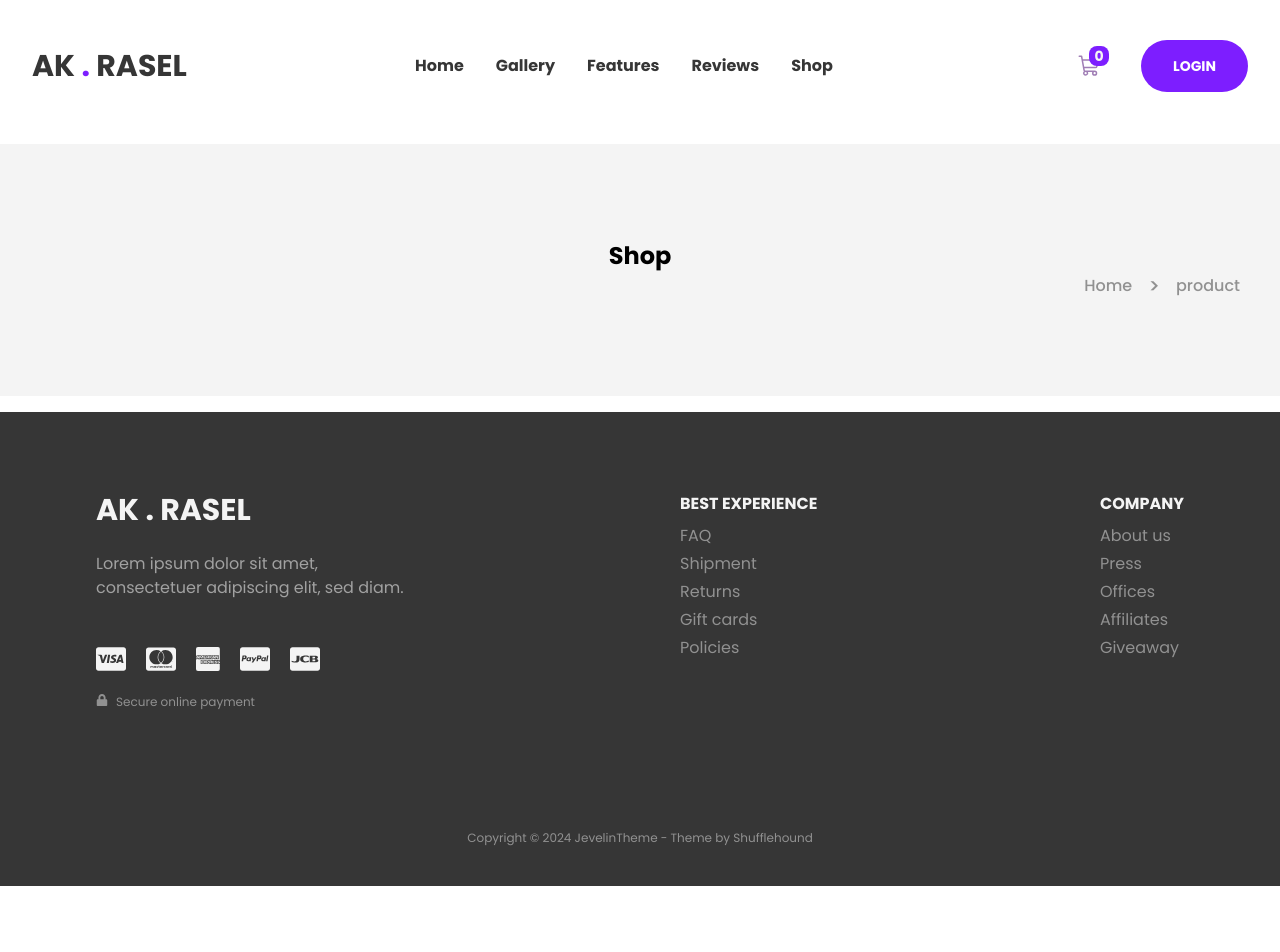
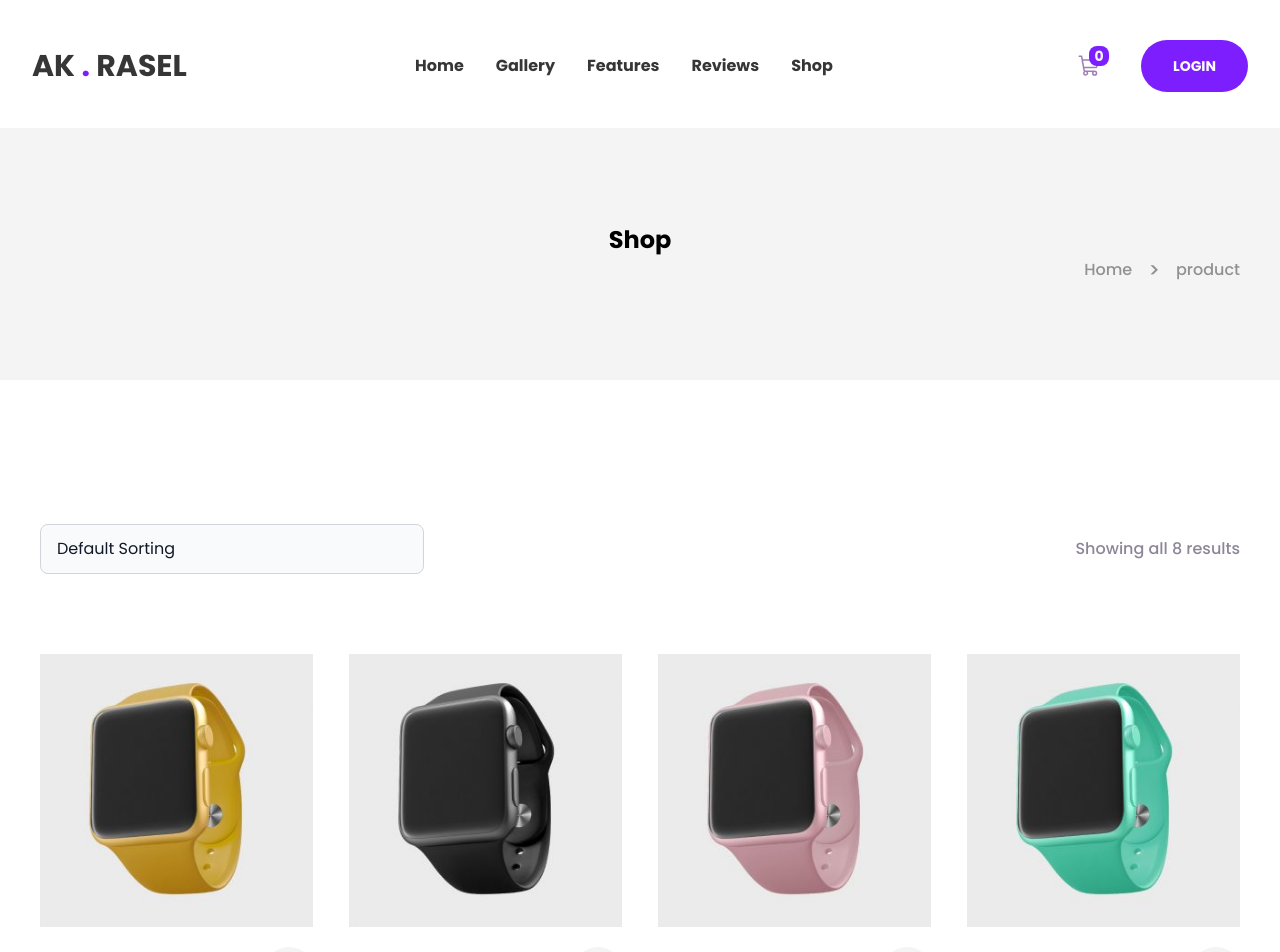
Before and after one commit to AK-Rasel/watch_sell_web, a React (Vite) app: page /shop in a window 1280 px wide. Shown: the top 952 px of the page. Before the commit the page ends 886 px from the top, so only its background shows below. Built offline with nearby package versions, Linux system fonts and the light colour scheme.

Commit message:
nav change shopBanner, shopCart,shop add,sort donw

```diff
--- a/src/components/Navbar.jsx
+++ b/src/components/Navbar.jsx
@@ -7,11 +7,11 @@ import { PiShoppingCart } from "react-icons/pi";
 import { FaSearch } from "react-icons/fa";
 
 const navLinks = [
-  { name: "Home", navPath: "/" },
-  { name: "Gallery", navPath: "/" },
-  { name: "Features", navPath: "/" },
-  { name: "Reviews", navPath: "/" },
-  { name: "Shop", navPath: "/shop" },
+  { name: "Home", navPath: "/", sectionId: "#home" },
+  { name: "Gallery", navPath: "/", sectionId: "#gallery" },
+  { name: "Features", navPath: "/", sectionId: "#features" },
+  { name: "Reviews", navPath: "/", sectionId: "#reviews" },
+  { name: "Shop", navPath: "/shop", sectionId: null },
 ];
 
 const Navbar = () => {
@@ -49,7 +49,6 @@ const Navbar = () => {
     if (isToggleMenu) {
       setIsClosing(true);
       setTimeout(() => {
-        // window.scrollTo({ top: 0, behavior: "smooth" });
         setIsToggleMenu(false);
         setIsClosing(false);
       }, 500);
@@ -121,9 +120,9 @@ const Navbar = () => {
     }
   }, [location]);
 
-  const nave = (
-    <>
+  const navLinksJSX = navLinks.map((navItem, index) => (
     <li
+      key={index}
       className={`text-base font-bold hover:duration-300 hover:underline transition-all antialiased hover:text-[#828282] ${
         isSticky
           ? "text-secondary_color"
@@ -132,80 +131,23 @@ const Navbar = () => {
           : "text-text_white"
       }`}
     >
+      {navItem.name === "Shop" ? (
+        <Link onClick={topScroll} to={navItem.navPath}>
+          {navItem.name}
+        </Link>
+      ) : (
         <a
           className="smooth-scroll"
-          href="#home"
-          onClick={(e) => handleNavigation(e, "/", "#home")}
+          href={navItem.sectionId}
+          onClick={(e) =>
+            handleNavigation(e, navItem.navPath, navItem.sectionId)
+          }
         >
-          Home
+          {navItem.name}
         </a>
+      )}
     </li>
-      <li
-        className={`text-base font-bold hover:duration-300 hover:underline transition-all antialiased hover:text-[#828282] ${
-          isSticky
-            ? "text-secondary_color"
-            : currentPath === "/shop"
-            ? "text-secondary_background_color"
-            : "text-text_white"
-        }`}
-      >
-        <a
-          className="smooth-scroll"
-          href="#gallery"
-          onClick={(e) => handleNavigation(e, "/", "#gallery")}
-        >
-          Gallery
-        </a>
-      </li>
-      <li
-        className={`text-base font-bold hover:duration-300 hover:underline transition-all antialiased hover:text-[#828282] ${
-          isSticky
-            ? "text-secondary_color"
-            : currentPath === "/shop"
-            ? "text-secondary_background_color"
-            : "text-text_white"
-        }`}
-      >
-        <a
-          className="smooth-scroll"
-          href="#features"
-          onClick={(e) => handleNavigation(e, "/", "#features")}
-        >
-          Features
-        </a>
-      </li>
-      <li
-        className={`text-base font-bold hover:duration-300 hover:underline transition-all antialiased hover:text-[#828282] ${
-          isSticky
-            ? "text-secondary_color"
-            : currentPath === "/shop"
-            ? "text-secondary_background_color"
-            : "text-text_white"
-        }`}
-      >
-        <a
-          className="smooth-scroll"
-          href="#reviews"
-          onClick={(e) => handleNavigation(e, "/", "#reviews")}
-        >
-          Reviews
-        </a>
-      </li>
-      <li
-        className={`text-base font-bold hover:duration-300 hover:underline transition-all antialiased hover:text-[#828282] ${
-          isSticky
-            ? "text-secondary_color"
-            : currentPath === "/shop"
-            ? "text-secondary_background_color"
-            : "text-text_white"
-        }`}
-      >
-        <Link onClick={topScroll} to="/shop">
-          Shop
-        </Link>
-      </li>
-    </>
-  );
+  ));
 
   return (
     <header className="w-full fixed top-0 right-0 z-50">
@@ -231,7 +173,7 @@ const Navbar = () => {
             </Link>
           </h1>
           <div className="hidden lg:block">
-            <ul className="flex items-center gap-8">{nave}</ul>
+            <ul className="flex items-center gap-8">{navLinksJSX}</ul>
           </div>
           <div className="flex items-center justify-center lg:gap-10">
             <span className="lg:hidden">
@@ -279,12 +221,12 @@ const Navbar = () => {
                 >
                   <Link
                     onClick={(e) =>
-                      navItem.name.toLowerCase() === "shop"
+                      navItem.name === "Shop"
                         ? toggleMenu()
                         : handleNavigation(
                             e,
-                            "/",
-                            `#${navItem.name.toLowerCase()}`
+                            navItem.navPath,
+                            navItem.sectionId
                           )
                     }
                     to={navItem.navPath}
--- a/src/components/ShopBanner.jsx
+++ b/src/components/ShopBanner.jsx
@@ -2,13 +2,13 @@ import React from "react";
 
 const ShopBanner = () => {
   return (
-    <>
+    <div className=" container mx-auto">
       <h2 className="text-2xl font-bold">Shop</h2>
       {/* view route */}
       <h5 className="text-base font-medium flex lg:justify-end justify-center items-center text-text_hover_color ">
         Home <span className="text-xl mx-4"> &gt; </span> product
       </h5>
-    </>
+    </div>
   );
 };
 
--- /dev/null
+++ b/src/components/ShopCard.jsx
@@ -0,0 +1,29 @@
+import React from "react";
+import { PiShoppingCart } from "react-icons/pi";
+
+const ShopCard = ({ product }) => {
+  const { img, price, productInformation, colorName } = product;
+
+  return (
+    <div className=" flex flex-col gap-5">
+      <img className="w-full" src={img} alt="" />
+      <div>
+        <h3 className="text-lg   font-extrabold text-secondary_background_color">
+          {colorName}
+        </h3>
+        <span className="text-base text-[#8D8698]">{productInformation}</span>
+        <div className="flex items-center gap-5">
+          <div className="w-full h-[1px] border "></div>
+          <div className="w-16 h-12 flex  justify-center items-center bg-text_white rounded-full hover:bg-primary_color group cursor-pointer transition-all duration-500 ease-in-out">
+            <PiShoppingCart className="text-2xl text-text_hover_color group-hover:text-text_white cursor-pointer transition-all duration-500 ease-in-out" />
+          </div>
+        </div>
+        <span className="text-lg font-bold text-secondary_background_color">
+          ${price}
+        </span>
+      </div>
+    </div>
+  );
+};
+
+export default ShopCard;
--- a/src/index.css
+++ b/src/index.css
@@ -99,3 +99,5 @@
 .slide-left {
   animation: slideLeft 1s ease-out;
 }
+
+/* test */
--- a/src/page/shop/Shop.jsx
+++ b/src/page/shop/Shop.jsx
@@ -1,13 +1,170 @@
-import React from "react";
+import React, { useEffect, useState } from "react";
 import ShopBanner from "../../components/ShopBanner";
+import ShopCard from "../../components/ShopCard";
+import Golden from "../../assets/shop/Watch6-300x300.jpg";
+import Black from "../../assets/shop/Watch4-300x300.jpg";
+import Pink from "../../assets/shop/Watch8-300x300.jpg";
+import Green from "../../assets/shop/Watch5-300x300.jpg";
+import Lemonade from "../../assets/shop/Watch3-300x300.jpg";
+import Purple from "../../assets/shop/Watch2-300x300.jpg";
+import SkyBlue from "../../assets/shop/Watch7-300x300.jpg";
+import White from "../../assets/shop/Watch1-300x300.jpg";
+import { data } from "autoprefixer";
+const productData = [
+  {
+    _id: "2",
+    itemName: "Golden Sunset",
+    additionalInformation: "STRAP",
+    price: 55,
+    img: Golden,
+    rating: 4,
+    sales: 150,
+    releaseDate: "2023-05-01",
+  },
+  {
+    _id: "3",
+    itemName: "Charcoal Black",
+    additionalInformation: "body",
+    price: 51,
+    img: Black,
+    rating: 5,
+    sales: 200,
+    releaseDate: "2023-01-15",
+  },
+  {
+    _id: "6",
+    itemName: "Light Pink",
+    additionalInformation: "STRAP",
+    price: 57,
+    img: Pink,
+    rating: 3,
+    sales: 90,
+    releaseDate: "2023-03-10",
+  },
+  {
+    _id: "8",
+    itemName: "Mint Green",
+    additionalInformation: "STRAP",
+    price: 59,
+    img: Green,
+    rating: 4,
+    sales: 180,
+    releaseDate: "2023-06-01",
+  },
+  {
+    _id: "10",
+    itemName: "Pink Lemonade",
+    additionalInformation: "STRAP",
+    price: 60,
+    img: Lemonade,
+    rating: 2,
+    sales: 120,
+    releaseDate: "2023-01-20",
+  },
+  {
+    _id: "12",
+    itemName: "Purple Berry",
+    additionalInformation: "STRAP",
+    price: 78,
+    img: Purple,
+    rating: 5,
+    sales: 170,
+    releaseDate: "2023-02-15",
+  },
+  {
+    _id: "14",
+    itemName: "Sky Blue",
+    additionalInformation: "STRAP",
+    price: 210,
+    img: SkyBlue,
+    rating: 1,
+    sales: 60,
+    releaseDate: "2022-12-10",
+  },
+  {
+    _id: "16",
+    itemName: "Snow White",
+    additionalInformation: "STRAP",
+    price: 72,
+    img: White,
+    rating: 4,
+    sales: 140,
+    releaseDate: "2023-07-01",
+  },
+];
 
 const Shop = () => {
+  const [sortOrder, setSortOrder] = useState("default");
+  const [products, setProducts] = useState(productData);
+
+  const handleSortingChange = (e) => {
+    const sortValue = e.target.value;
+    setSortOrder(sortValue);
+    let sortedProducts = [...products];
+    if (sortValue === "price-high-to-low") {
+      sortedProducts.sort((a, b) => {
+        return b.price - a.price;
+      });
+    } else if (sortValue === "price-low-to-high") {
+      sortedProducts.sort((a, b) => {
+        return a.price - b.price;
+      });
+    } else if (sortValue === "average-rating") {
+      sortedProducts.sort((a, b) => {
+        return b.rating - a.rating;
+      });
+    } else if (sortValue === "popularity") {
+      sortedProducts.sort((a, b) => {
+        return b.sales - a.sales;
+      });
+    } else if (sortValue === "latest") {
+      sortedProducts.sort((a, b) => {
+        return new Date(b.releaseDate) - new Date(a.releaseDate);
+      });
+    } else {
+      sortedProducts = productData;
+    }
+    setProducts(sortedProducts);
+  };
+
   return (
-    <section className="bg-text_white mt-36 py-24 text-center ">
-      <div className=" container mx-auto">
+    <section className=" mt-32  ">
+      <div className="bg-text_white py-24 text-center">
         {/* banner */}
         <ShopBanner />
         {/* banner*-- end */}
+      </div>
+      {/* All Shop */}
+      <div className="container mx-auto my-36">
+        <div className=" mb-20 flex md:justify-between flex-col-reverse md:flex-row justify-center items-center lg:px-0 px-[75px]">
+          <form className="w-full">
+            <select
+              onChange={handleSortingChange}
+              value={sortOrder}
+              className="appearance-none  block w-full px-4 py-3 max-w-sm text-base text-gray-900 border border-gray-300 rounded-lg bg-gray-50 focus:ring-offset-text_hover_color "
+            >
+              <option value="default">Default Sorting</option>
+              <option value="popularity">Sort by popularity</option>
+              <option value="average-rating">Sort by average rating</option>
+              <option value="latest">Sort by latest</option>
+              <option value="price-low-to-high">
+                Sort by price :low to high
+              </option>
+              <option value="price-high-to-low">
+                Sort by price : high to low
+              </option>
+            </select>
+          </form>
+          <p className="text-base w-full md:text-end mb-6 md:mb-0 text-center font-medium text-[#8D8698] ">
+            Showing all 8 results
+          </p>
+        </div>
+        {/* card */}
+        <div className="grid lg:grid-cols-4 md:grid-cols-2 grid-cols-1 gap-9 lg:px-0  px-10">
+          {products?.map((product) => {
+            return <ShopCard key={product._id} product={product} />;
+          })}
+        </div>
       </div>
     </section>
   );
```
Also changed, not shown: chevron-down-solid.svg (added). Lines whose indentation alone changed are shown as unchanged.
